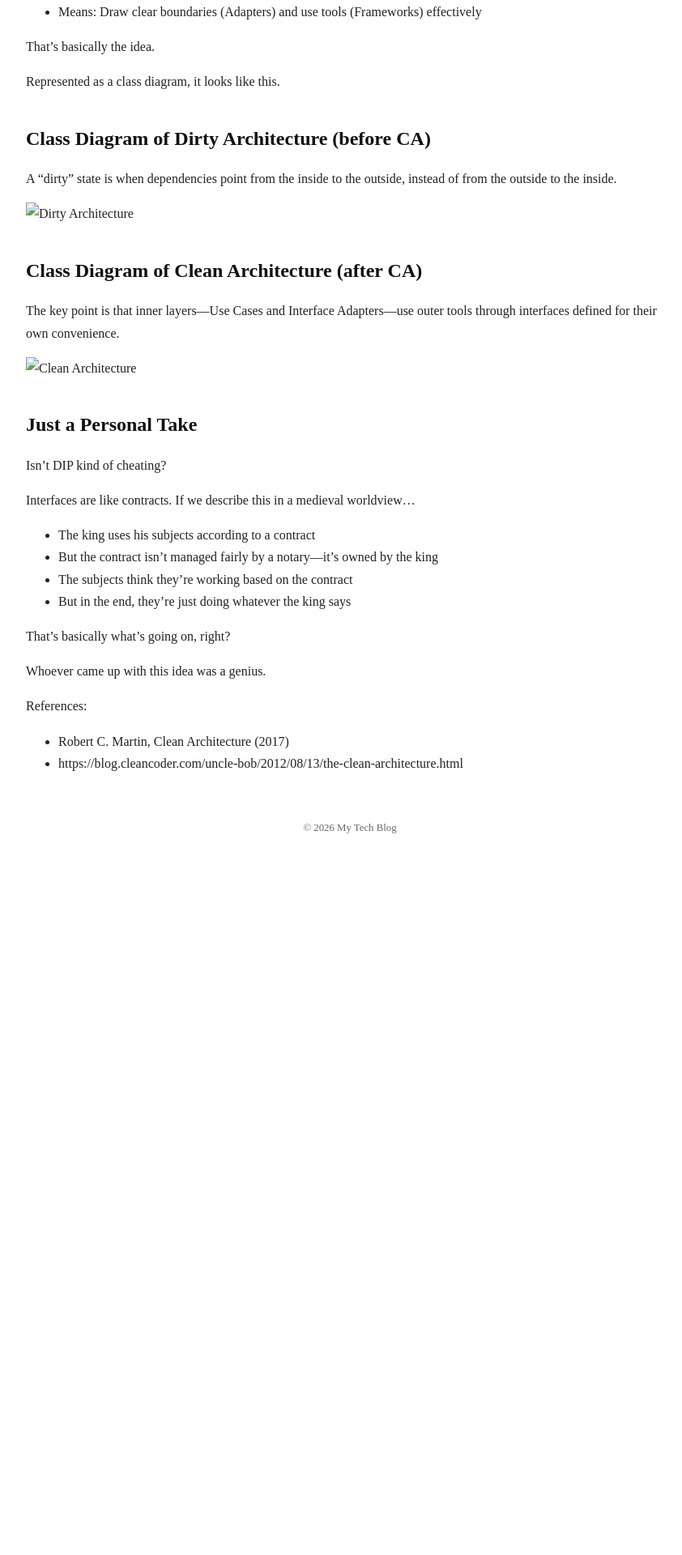
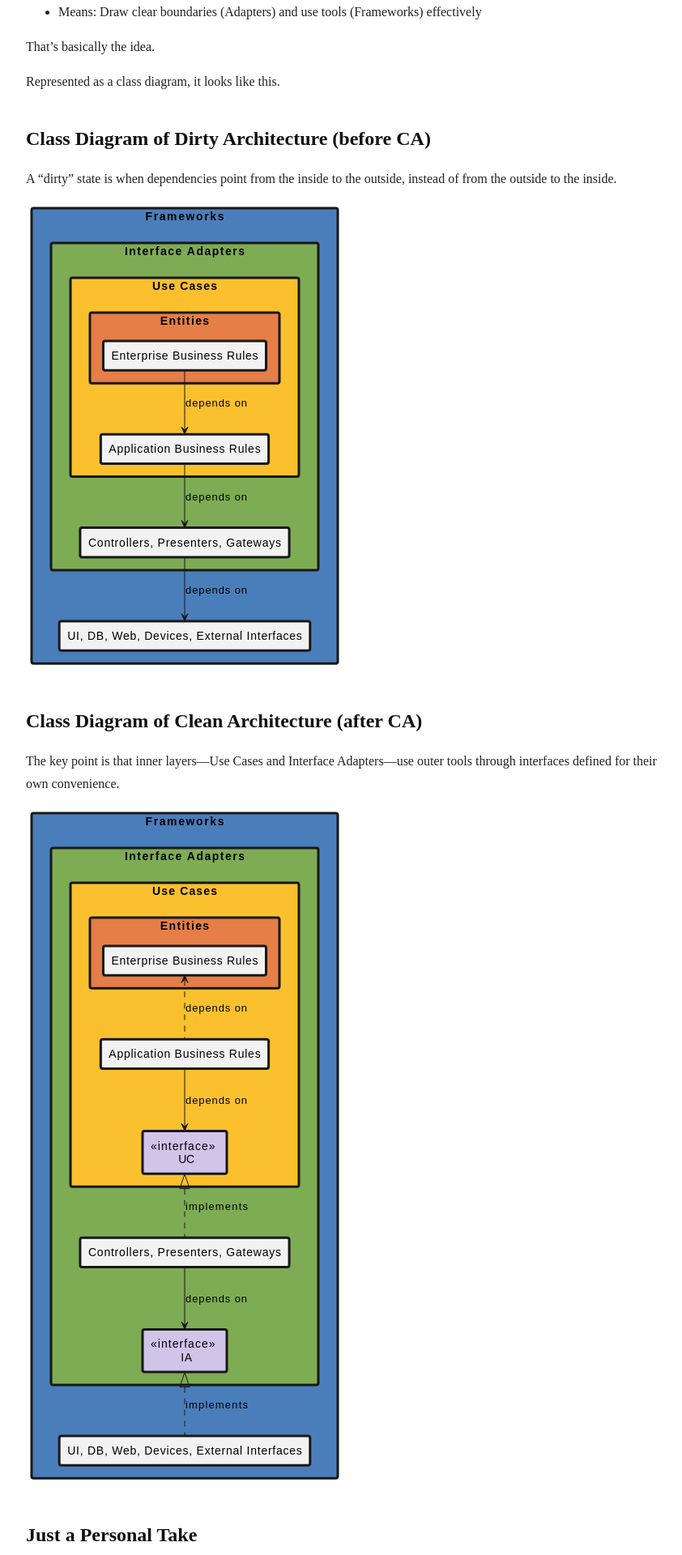
Before and after one commit to GoodRelax/articles, a Jekyll site: the page built from clean-architecture/article_en.md, in a window 1280 px wide. Shown: the part 940-2860 px from the top of the page at 81% size, without its empty margins (208-1050 px from the left). Built offline with Jekyll 4.4.1, drawn with Linux system fonts in a browser that asks for light colours; before the commit the page ends 1994 px from its top, so only the background shows below that.

Commit message:
Update article_en.md

````diff
--- a/clean-architecture/article_en.md
+++ b/clean-architecture/article_en.md
@@ -47,7 +47,7 @@ Represented as a class diagram, it looks like this.
 
 A “dirty” state is when dependencies point from the inside to the outside, instead of from the outside to the inside.
 
-![Dirty Architecture](/articles/class_diagram_dirty_arch.svg)
+![Dirty Architecture](/clean-architecture/class_diagram_dirty_arch.svg)
 
 <!--
 ```puml
@@ -85,7 +85,7 @@ EN_content -d-> UC_content : "depends on"
 
 The key point is that inner layers—Use Cases and Interface Adapters—use outer tools through interfaces defined for their own convenience.
 
-![Clean Architecture](/articles/class_diagram_clean_arch.svg)
+![Clean Architecture](/clean-architecture/class_diagram_clean_arch.svg)
 
 <!--
 ```puml
````
